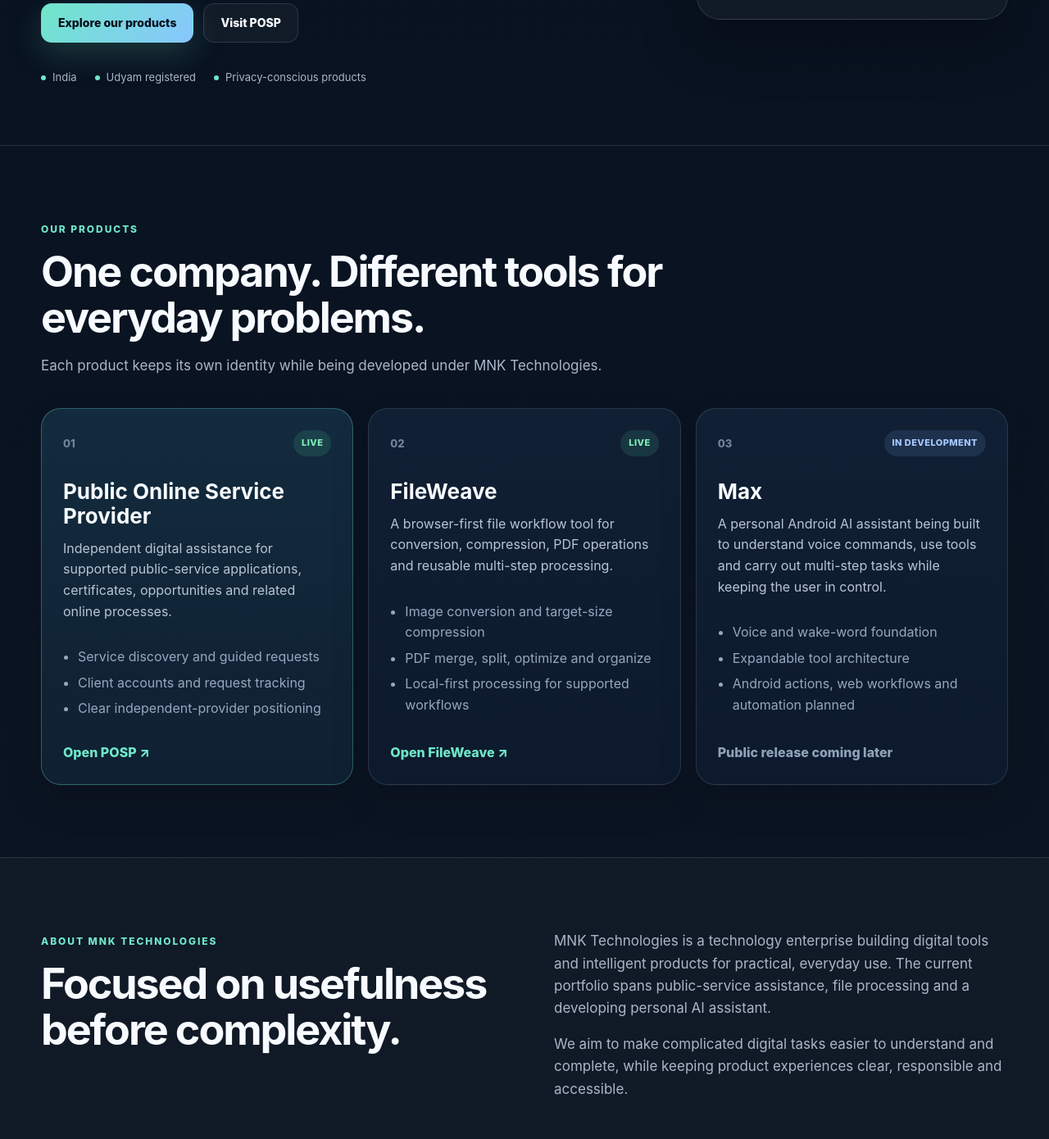
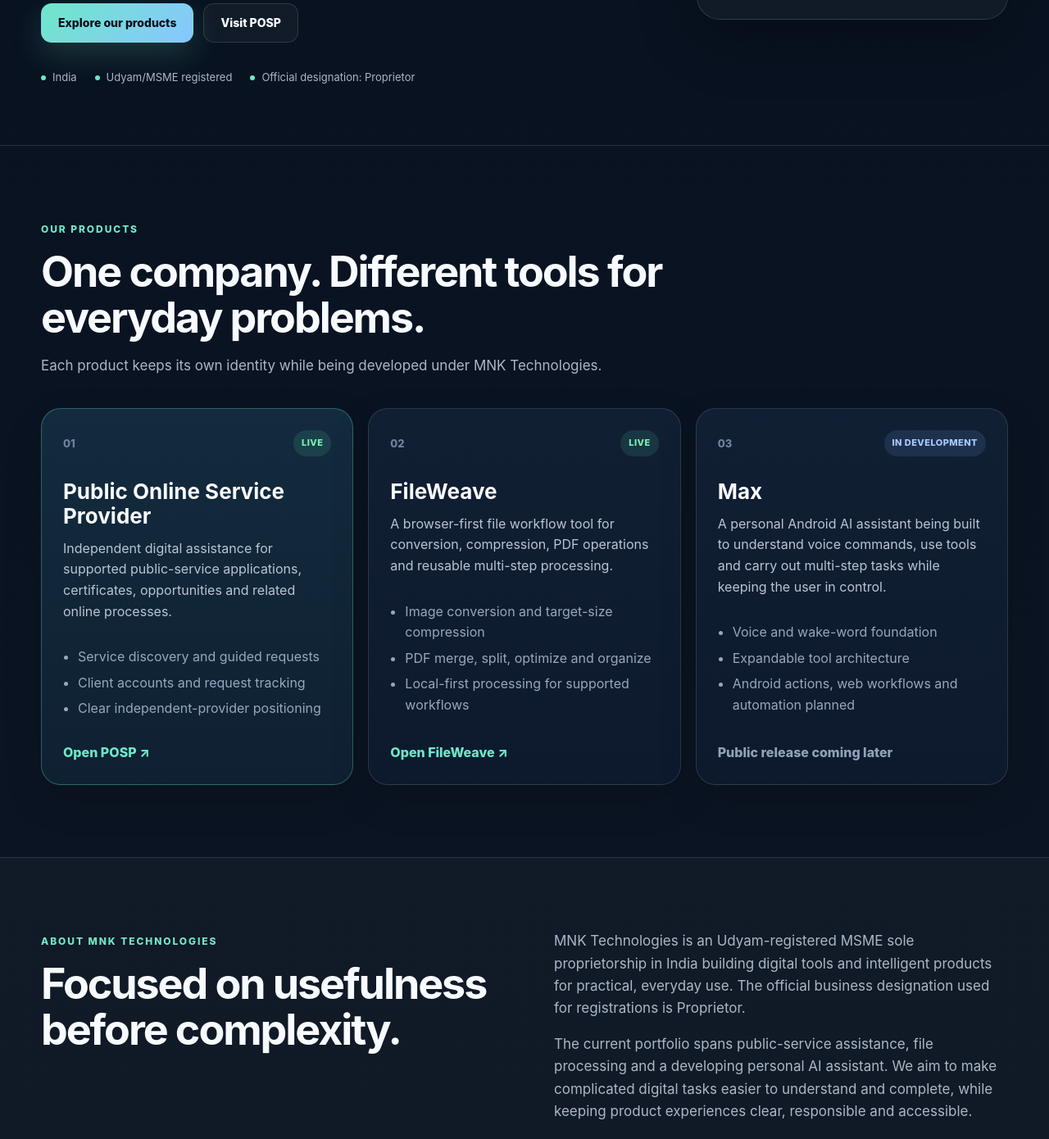
Before and after one commit to marthanithinkumar-web/MNK-Technologies, a website: page index.html in a window 1280 px wide. Shown: the part 585-1975 px from the top of the page at 82% size. Drawn offline with Linux system fonts and the light colour scheme.

Commit message:
Refresh homepage for current MNK status and portfolio

```diff
--- a/index.html
+++ b/index.html
@@ -4,7 +4,7 @@
   <meta charset="utf-8" />
   <meta name="viewport" content="width=device-width,initial-scale=1" />
   <meta name="theme-color" content="#0b1020" />
-  <meta name="description" content="MNK Technologies builds practical digital tools and intelligent products, including Public Online Service Provider, FileWeave and Max." />
+  <meta name="description" content="MNK Technologies is an Udyam-registered MSME sole proprietorship building practical digital tools and intelligent products, including Public Online Service Provider, FileWeave and Max." />
   <meta name="robots" content="index,follow" />
   <meta name="google-site-verification" content="h2xCzca3X9ymEzki4UvgyHf5LBSszj1hsDbXAJmTD3Q" />
   <meta property="og:type" content="website" />
@@ -38,7 +38,7 @@
     <section id="top" class="hero">
       <div class="shell hero-grid">
         <div class="hero-copy">
-          <span class="eyebrow">UDYAM-REGISTERED TECHNOLOGY ENTERPRISE</span>
+          <span class="eyebrow">UDYAM-REGISTERED MSME · SOLE PROPRIETORSHIP</span>
           <h1>Building technology that helps people <span>get things done.</span></h1>
           <p class="hero-lead">MNK Technologies develops practical digital services, file tools and AI products designed around clarity, accessibility and real-world usefulness.</p>
           <div class="hero-actions">
@@ -47,8 +47,8 @@
           </div>
           <div class="trust-row" aria-label="Company highlights">
             <span>India</span>
-            <span>Udyam registered</span>
-            <span>Privacy-conscious products</span>
+            <span>Udyam/MSME registered</span>
+            <span>Official designation: Proprietor</span>
           </div>
         </div>
         <aside class="hero-panel" aria-label="MNK Technologies product portfolio">
@@ -115,8 +115,8 @@
           <h2>Focused on usefulness before complexity.</h2>
         </div>
         <div class="about-copy">
-          <p>MNK Technologies is a technology enterprise building digital tools and intelligent products for practical, everyday use. The current portfolio spans public-service assistance, file processing and a developing personal AI assistant.</p>
-          <p>We aim to make complicated digital tasks easier to understand and complete, while keeping product experiences clear, responsible and accessible.</p>
+          <p>MNK Technologies is an Udyam-registered MSME sole proprietorship in India building digital tools and intelligent products for practical, everyday use. The official business designation used for registrations is Proprietor.</p>
+          <p>The current portfolio spans public-service assistance, file processing and a developing personal AI assistant. We aim to make complicated digital tasks easier to understand and complete, while keeping product experiences clear, responsible and accessible.</p>
         </div>
       </div>
     </section>
@@ -155,7 +155,7 @@
     <div class="shell footer-grid">
       <div><strong>MNK Technologies</strong><p>Building practical digital tools and intelligent technology.</p></div>
       <div><strong>Products</strong><a href="https://pospindia.onrender.com" target="_blank" rel="noopener noreferrer">POSP</a><a href="https://file-weave.vercel.app" target="_blank" rel="noopener noreferrer">FileWeave</a><span>Max · In development</span></div>
-      <div><strong>Legal note</strong><p>MNK Technologies is an Udyam-registered proprietorship. It is not represented as a private limited or incorporated company.</p></div>
+      <div><strong>Legal note</strong><p>MNK Technologies is an Udyam-registered MSME sole proprietorship in India. Official designation: Proprietor. It is not represented as a private limited or incorporated company.</p></div>
     </div>
     <div class="shell footer-bottom">© <span id="year">2026</span> MNK Technologies. All rights reserved.</div>
   </footer>
```
